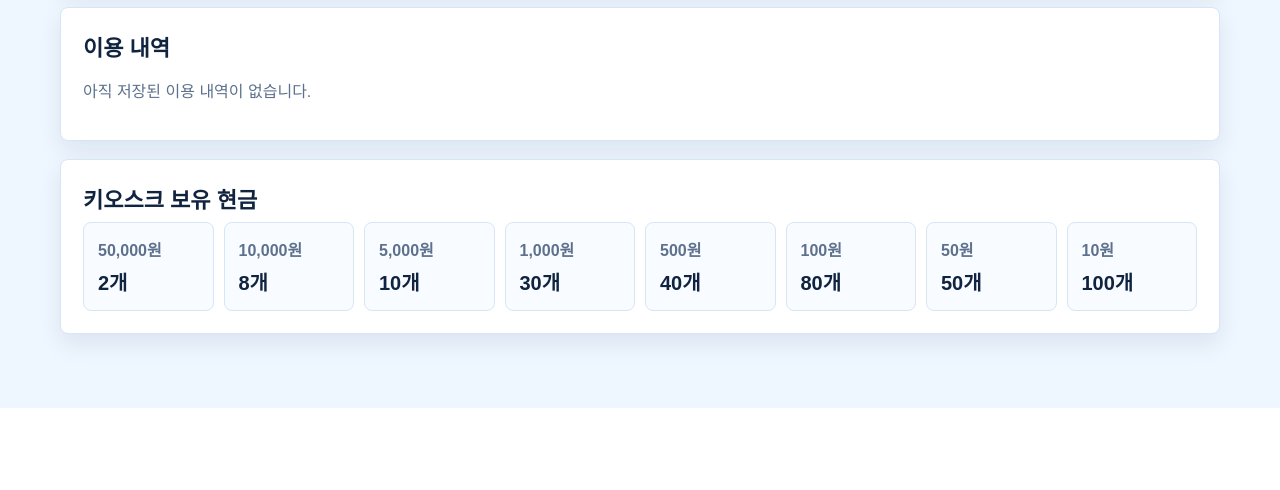
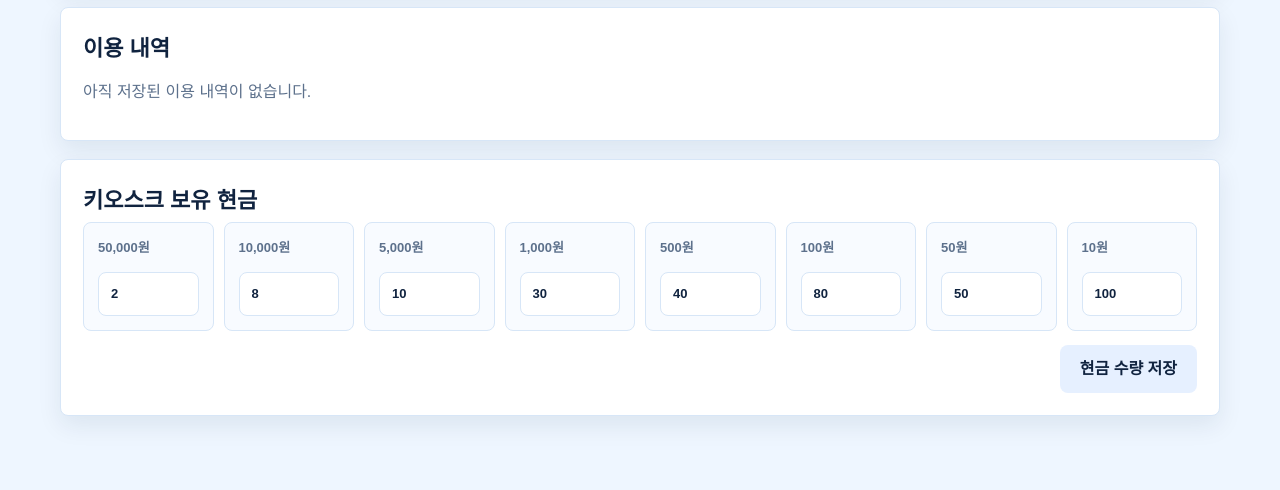
Before and after one commit to KJ1nnnn/kiosk_project, a Flask app: page /admin in a window 1280 px wide. Shown: the part 1282-1772 px from the top of the page. Before the commit the page ends 1690 px from the top, so only its background shows below. Run offline with Flask 3, Linux system fonts and the light colour scheme; the visitor is signed in with stand-in values (Sample User, id 1); data comes from the database, SQL or seed files in the repository; data that the repository does not hold is empty.

Commit message:
admin page improvement

```diff
--- a/app.py
+++ b/app.py
@@ -1,6 +1,6 @@
 from flask import Flask, flash, redirect, render_template, request, session, url_for
 
-from database import init_db, get_db_connection
+from database import MONEY_UNITS, init_db, get_db_connection
 from services import change_service, order_service, payment_service, product_service
 
 
@@ -603,5 +603,28 @@ def admin_product_update():
     return redirect(url_for("admin"))
 
 
+@app.route("/admin/cash/update", methods=["POST"])
+def admin_cash_update():
+    if not is_admin_authenticated():
+        flash("관리자 비밀번호를 먼저 입력하세요.", "warning")
+        return redirect(url_for("admin_login", next=url_for("admin")))
+
+    cash_counts = {}
+    for money in MONEY_UNITS:
+        count = parse_int(request.form.get(f"cash_{money}"), default=-1)
+        if count < 0:
+            flash("현금 수량은 0 이상의 숫자로 입력하세요.", "error")
+            return redirect(url_for("admin"))
+        cash_counts[money] = count
+
+    updated = change_service.update_cash_box_counts(cash_counts)
+    if updated:
+        flash("키오스크 보유 현금 수량을 수정했습니다.", "success")
+    else:
+        flash("현금 수량 수정에 실패했습니다.", "error")
+
+    return redirect(url_for("admin"))
+
+
 if __name__ == "__main__":
     app.run(debug=True)
--- a/services/change_service.py
+++ b/services/change_service.py
@@ -80,6 +80,46 @@ def get_cash_box(conn=None):
     return cash_box
 
 
+def update_cash_box_counts(cash_counts, conn=None):
+    owns_connection = conn is None
+    conn = conn or get_db_connection()
+    normalized_counts = {}
+
+    try:
+        for money in MONEY_UNITS:
+            count = int(cash_counts.get(money, cash_counts.get(str(money), 0)))
+            if count < 0:
+                if owns_connection:
+                    conn.close()
+                return False
+            normalized_counts[money] = count
+    except (TypeError, ValueError):
+        if owns_connection:
+            conn.close()
+        return False
+
+    for money, count in normalized_counts.items():
+        current = conn.execute(
+            "SELECT count FROM cash_box WHERE money_unit = ?", (int(money),)
+        ).fetchone()
+        if current is None:
+            conn.execute(
+                "INSERT INTO cash_box (money_unit, count) VALUES (?, ?)",
+                (int(money), int(count)),
+            )
+        else:
+            conn.execute(
+                "UPDATE cash_box SET count = ? WHERE money_unit = ?",
+                (int(count), int(money)),
+            )
+
+    if owns_connection:
+        conn.commit()
+        conn.close()
+
+    return True
+
+
 def record_inserted_cash(inserted_cash_units, conn=None):
     owns_connection = conn is None
     conn = conn or get_db_connection()
--- a/static/css/style.css
+++ b/static/css/style.css
@@ -924,7 +924,8 @@ th {
   gap: 10px;
 }
 
-.cash-grid div {
+.cash-grid div,
+.cash-edit-card {
   padding: 14px;
   border: 1px solid var(--line);
   border-radius: 8px;
@@ -932,7 +933,8 @@ th {
 }
 
 .cash-grid span,
-.cash-grid strong {
+.cash-grid strong,
+.cash-edit-card input {
   display: block;
 }
 
@@ -944,6 +946,25 @@ th {
 .cash-grid strong {
   margin-top: 6px;
   font-size: 20px;
+}
+
+.cash-edit-form {
+  display: grid;
+  gap: 14px;
+}
+
+.cash-edit-card {
+  gap: 8px;
+}
+
+.cash-edit-card input {
+  margin-top: 8px;
+  min-height: 44px;
+}
+
+.cash-edit-actions {
+  display: flex;
+  justify-content: flex-end;
 }
 
 .muted {
--- a/templates/admin.html
+++ b/templates/admin.html
@@ -142,13 +142,18 @@
 
 <section class="admin-section">
   <h2>키오스크 보유 현금</h2>
-  <div class="cash-grid">
-    {% for unit, count in cash_box.items() %}
-      <div>
-        <span>{{ unit|won }}</span>
-        <strong>{{ count }}개</strong>
-      </div>
-    {% endfor %}
-  </div>
+  <form class="cash-edit-form" action="{{ url_for('admin_cash_update') }}" method="post">
+    <div class="cash-grid">
+      {% for unit, count in cash_box.items() %}
+        <label class="cash-edit-card">
+          <span>{{ unit|won }}</span>
+          <input type="number" name="cash_{{ unit }}" min="0" step="1" value="{{ count }}" aria-label="{{ unit|won }} 보유 수량">
+        </label>
+      {% endfor %}
+    </div>
+    <div class="cash-edit-actions">
+      <button class="button button-secondary" type="submit">현금 수량 저장</button>
+    </div>
+  </form>
 </section>
 {% endblock %}
```
Also changed, not shown: tests/test_admin_auth.py (+39 -0 lines), tests/test_change_service.py (+44 -1 lines).
